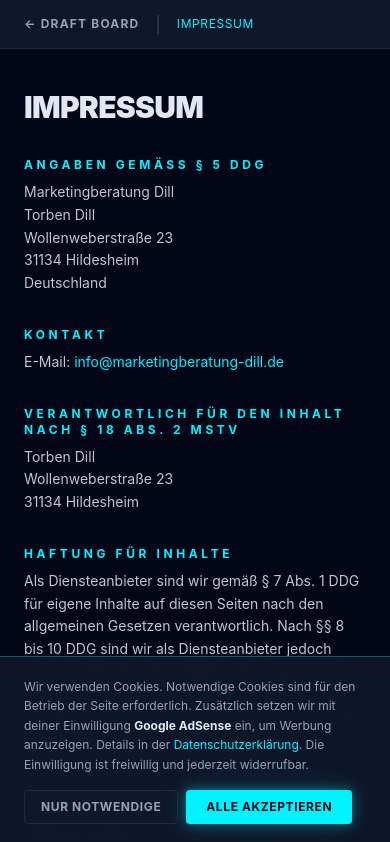
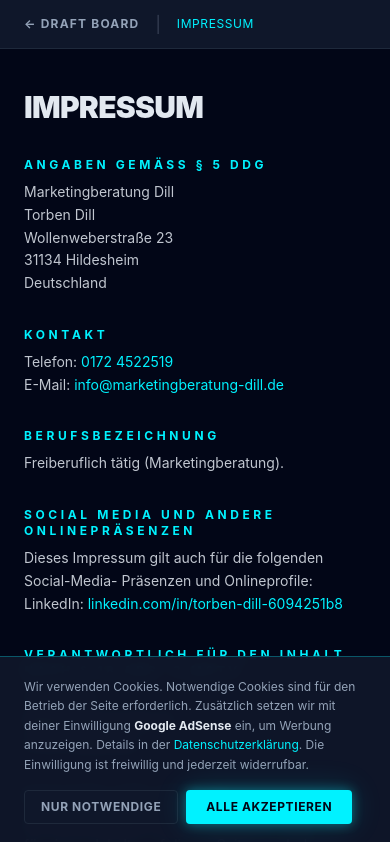
Before and after one commit to TorbenDill/HCEintracht-Hildesheim, a Next.js app: page /impressum in a window 390 px wide. Shown: the top 842 px of the page. Built offline with nearby package versions, Linux system fonts and the light colour scheme; no server answers.

Commit message:
Extend Impressum: phone, freelancer status, social media clause
Add phone number, "freiberuflich tätig" designation and a social-media
validity clause (LinkedIn) to the Impressum.

https://claude.ai/code/session_01DVHceyFffGJ7AE6uaHXmmd

```diff
--- a/app/impressum/page.tsx
+++ b/app/impressum/page.tsx
@@ -54,12 +54,47 @@ export default function ImpressumPage() {
               Kontakt
             </h2>
             <p>
+              Telefon:{" "}
+              <a
+                href="tel:+491724522519"
+                className="text-primary hover:underline"
+              >
+                0172 4522519
+              </a>
+              <br />
               E-Mail:{" "}
               <a
                 href="mailto:info@marketingberatung-dill.de"
                 className="text-primary hover:underline"
               >
                 info@marketingberatung-dill.de
+              </a>
+            </p>
+          </section>
+
+          <section>
+            <h2 className="mb-2 text-xs font-bold uppercase tracking-[0.3em] text-primary">
+              Berufsbezeichnung
+            </h2>
+            <p>Freiberuflich tätig (Marketingberatung).</p>
+          </section>
+
+          <section>
+            <h2 className="mb-2 text-xs font-bold uppercase tracking-[0.3em] text-primary">
+              Social Media und andere Onlinepräsenzen
+            </h2>
+            <p>
+              Dieses Impressum gilt auch für die folgenden Social-Media-
+              Präsenzen und Onlineprofile:
+              <br />
+              LinkedIn:{" "}
+              <a
+                href="https://www.linkedin.com/in/torben-dill-6094251b8/"
+                target="_blank"
+                rel="noopener noreferrer"
+                className="text-primary hover:underline"
+              >
+                linkedin.com/in/torben-dill-6094251b8
               </a>
             </p>
           </section>
```
